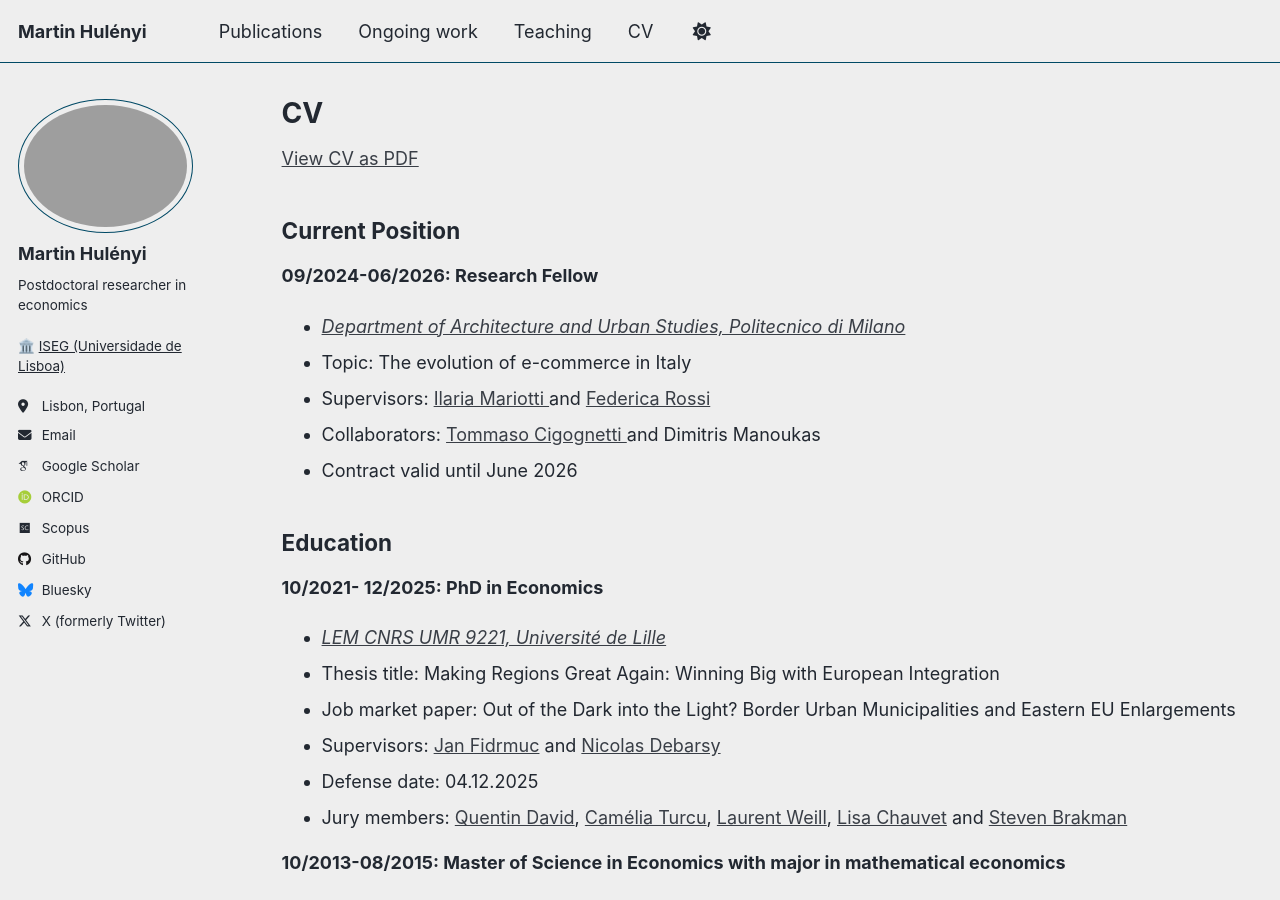
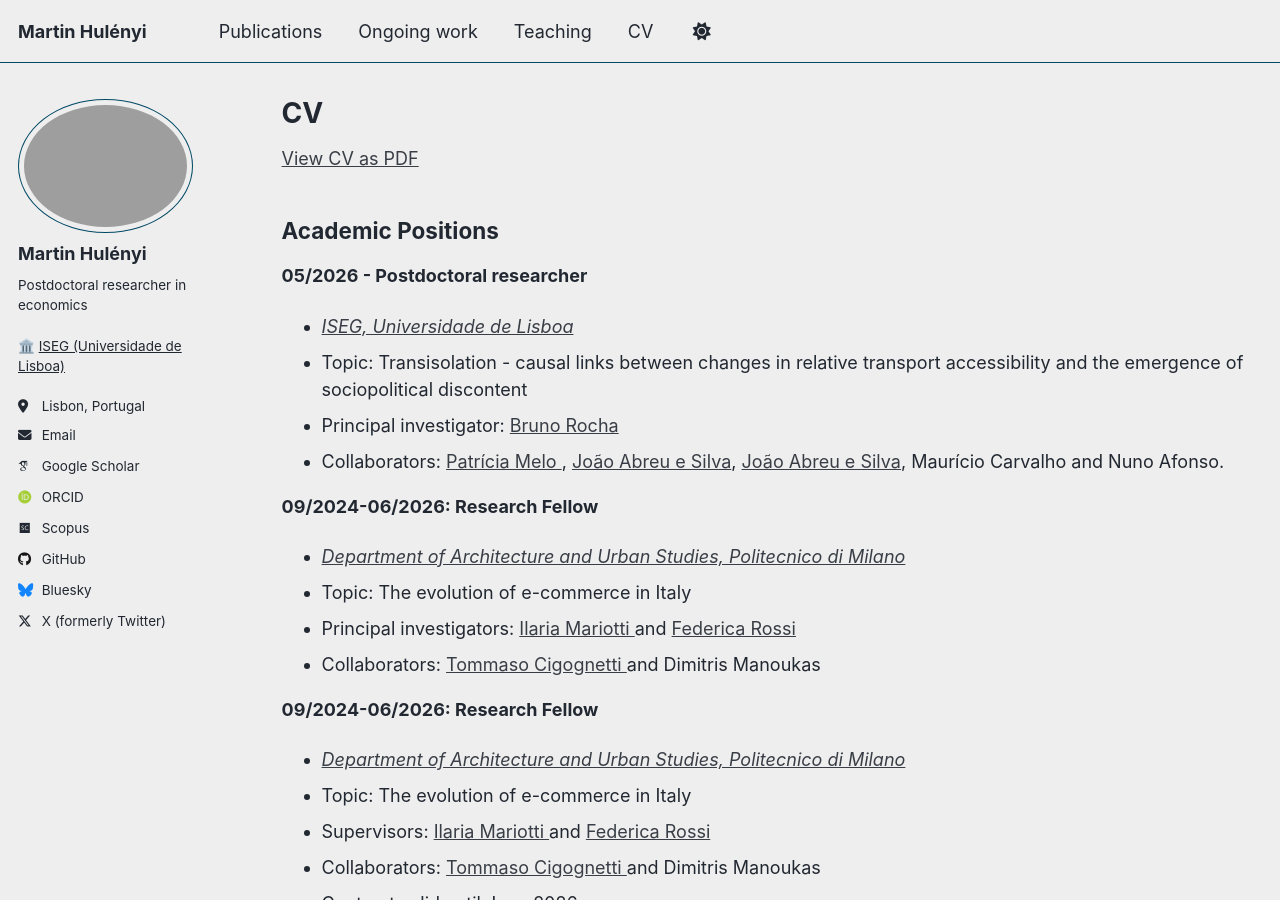
Before and after one commit to martinhulenyi/martinhulenyi.github.io, a Jekyll site: the page built from _pages/cv.md, in a window 1280 px wide and 900 px high. Built offline with Jekyll 4.4.1, drawn with Linux system fonts in a browser that asks for light colours; some web fonts are replaced.

Commit message:
Update cv.md

```diff
--- a/_pages/cv.md
+++ b/_pages/cv.md
@@ -13,7 +13,21 @@ redirect_from:
   View CV as PDF
 </a>
 
-## **Current Position**
+## **Academic Positions**
+**05/2026 -  Postdoctoral researcher**
+* *<a href="https://www.iseg.ulisboa.pt/" target="_blank" rel="noopener">ISEG, Universidade de Lisboa</a>*
+* Topic: Transisolation - causal links between changes in relative transport accessibility and the emergence of sociopolitical discontent
+* Principal investigator: <a href="https://sites.google.com/view/brunorocha" target="_blank" rel="noopener"> Bruno Rocha </a>
+* Collaborators: <a href="https://scholar.google.at/citations?user=zd_SXZMAAAAJ&hl=pt-PT&oi=ao" target="_blank" rel="noopener"> Patrícia Melo </a>,  <a href="https://scholar.google.at/citations?user=xgwKEAoAAAAJ&hl=pt-PT&oi=sra" target="_blank" rel="noopener"> João Abreu e Silva</a>, <a href="https://scholar.google.at/citations?user=xgwKEAoAAAAJ&hl=pt-PT&oi=sra" target="_blank" rel="noopener"> João Abreu e Silva</a>, Maurício Carvalho and Nuno Afonso.
+
+
+**09/2024-06/2026: Research Fellow**
+* *<a href="https://www.dastu.polimi.it/en" target="_blank" rel="noopener">Department of Architecture and Urban Studies, Politecnico di Milano</a>*
+* Topic: The evolution of e-commerce in Italy
+*  Principal investigators: <a href="https://scholar.google.com/citations?user=gFVR6jAAAAAJ&hl=it&oi=ao" target="_blank" rel="noopener"> Ilaria Mariotti </a> and <a href="https://scholar.google.com/citations?user=V7OKfOUAAAAJ&hl=it&oi=sra" target="_blank" rel="noopener"> Federica Rossi </a>
+* Collaborators: <a href="https://scholar.google.com/citations?user=Nnirhs0AAAAJ&hl=it" target="_blank" rel="noopener"> Tommaso Cigognetti </a> and Dimitris Manoukas
+
+
 **09/2024-06/2026: Research Fellow**
 * *<a href="https://www.dastu.polimi.it/en" target="_blank" rel="noopener">Department of Architecture and Urban Studies, Politecnico di Milano</a>*
 * Topic: The evolution of e-commerce in Italy
```
